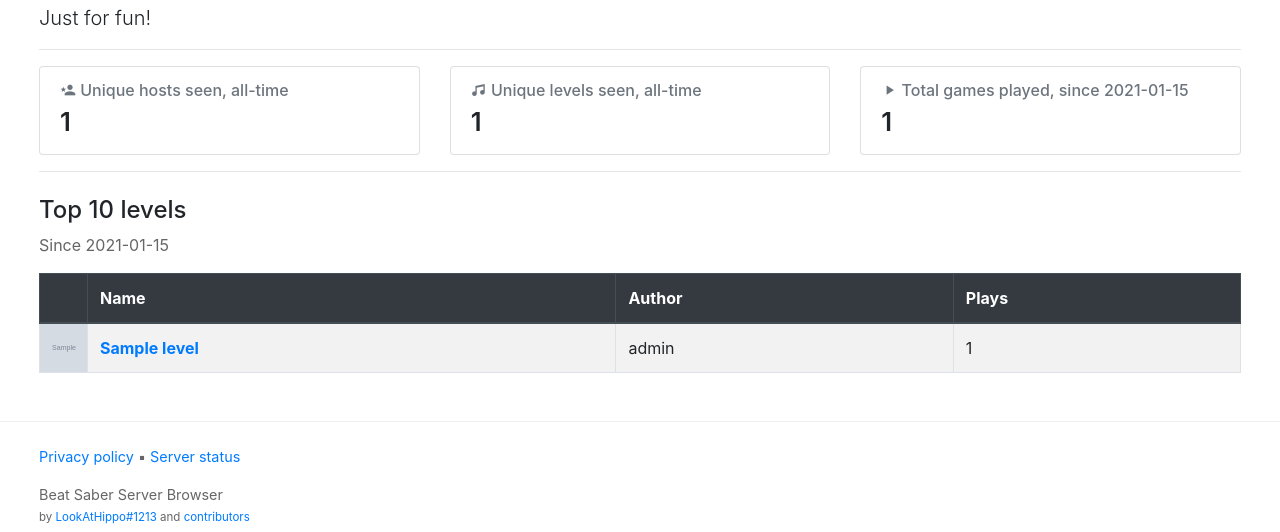
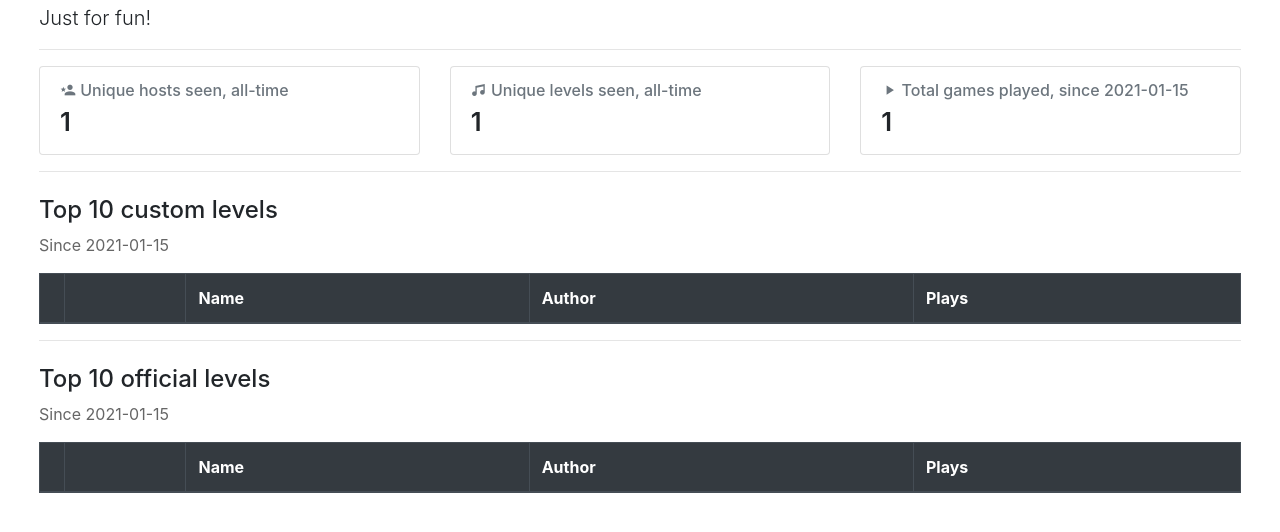
Before and after one commit to roydejong/bssb.app, a PHP site: template views/stats.twig in a window 1280 px wide. Shown: the part 187-719 px from the top of the page. Run offline with PHP 8.4, Linux system fonts and the light colour scheme; the template is opened without the code that fills it: most values are stand-ins (such as "Sample title", 1, 10 or a date in 2020); grey boxes marked "Sample" are stand-in pictures; lists and menus that the app fills with data are empty; style sheets or scripts are compiled from the project's sources; some libraries are stand-ins or nearby versions.

Commit message:
feat(stats): Top 10 ranking split into custom and official lists

```diff
--- a/views/stats.twig
+++ b/views/stats.twig
@@ -61,56 +61,17 @@
                 <hr />
 
                 <section>
-                    <h4>Top 10 levels</h4>
+                    <h4>Top 10 custom levels</h4>
                     <p class="lite">Since 2021-01-15</p>
-                    <table class="table table-bordered table-striped">
-                        <thead class="thead-dark">
-                        <tr>
-                            <th></th>
-                            <th>Name</th>
-                            <th>Author</th>
-                            <th>Plays</th>
-                        </tr>
-                        </thead>
-                        <tbody>
-                        {% for level in stats.topLevels %}
-                            <tr>
-                                <td class="cover-art-cell">
-                                    {% if level.coverUrl %}
-                                        <img src="{{ level.coverUrl }}" alt="{{ level.describeSong() }}" height="25" class="cover-art"/>
-                                    {% else %}
-                                        <span class="huh">
-                                            <i class="mdi mdi-music"></i>
-                                        </span>
-                                    {% endif %}
-                                </td>
-                                <td>
-                                    <strong>
-                                        {% if level.beatsaverId %}
-                                            <a href="https://beatsaver.com/beatmap/{{ level.beatsaverId }}" target="_blank" title="View on BeatSaver">
-                                                {{ level.name }}
-                                            </a>
-                                        {% else %}
-                                            {{ level.name }}
-                                        {% endif %}
-                                    </strong>
-                                </td>
-                                <td>
-                                    {% if level.levelAuthor %}
-                                        {{ level.levelAuthor }}
-                                    {% elseif level.songAuthor %}
-                                        {{ level.songAuthor }}
-                                    {% else %}
-                                        -
-                                    {% endif %}
-                                </td>
-                                <td>
-                                    {{ level.statPlayCount }}
-                                </td>
-                            </tr>
-                        {% endfor %}
-                        </tbody>
-                    </table>
+                    {% include "tables/top_levels_table.twig" with {levels: stats.topLevelsCustom} %}
+                </section>
+
+                <hr />
+
+                <section>
+                    <h4>Top 10 official levels</h4>
+                    <p class="lite">Since 2021-01-15</p>
+                    {% include "tables/top_levels_table.twig" with {levels: stats.topLevelsOfficial} %}
                 </section>
 
             </div>
--- /dev/null
+++ b/views/tables/top_levels_table.twig
@@ -0,0 +1,54 @@
+{% set levelIndex = 0  %}
+<table class="table table-bordered table-striped">
+    <thead class="thead-dark">
+    <tr>
+        <th width="20"></th>
+        <th></th>
+        <th>Name</th>
+        <th>Author</th>
+        <th>Plays</th>
+    </tr>
+    </thead>
+    <tbody>
+    {% for level in levels %}
+        <tr>
+            <td>
+                {% set levelIndex = levelIndex + 1 %}
+                #{{ levelIndex }}
+            </td>
+            <td class="cover-art-cell">
+                {% if level.coverUrl %}
+                    <img src="{{ level.coverUrl }}" alt="{{ level.describeSong() }}" height="25" class="cover-art"/>
+                {% else %}
+                    <span class="huh">
+                                            <i class="mdi mdi-music"></i>
+                                        </span>
+                {% endif %}
+            </td>
+            <td>
+                <strong>
+                    {% if level.beatsaverId %}
+                        <a href="https://beatsaver.com/beatmap/{{ level.beatsaverId }}" target="_blank" title="View on BeatSaver">
+                            {{ level.name }}
+                        </a>
+                    {% else %}
+                        {{ level.name }}
+                    {% endif %}
+                </strong>
+            </td>
+            <td>
+                {% if level.levelAuthor %}
+                    {{ level.levelAuthor }}
+                {% elseif level.songAuthor %}
+                    {{ level.songAuthor }}
+                {% else %}
+                    -
+                {% endif %}
+            </td>
+            <td>
+                {{ level.statPlayCount }}
+            </td>
+        </tr>
+    {% endfor %}
+    </tbody>
+</table>
```
Also changed, not shown: app/Controllers/StatsController.php (+10 -2 lines).
